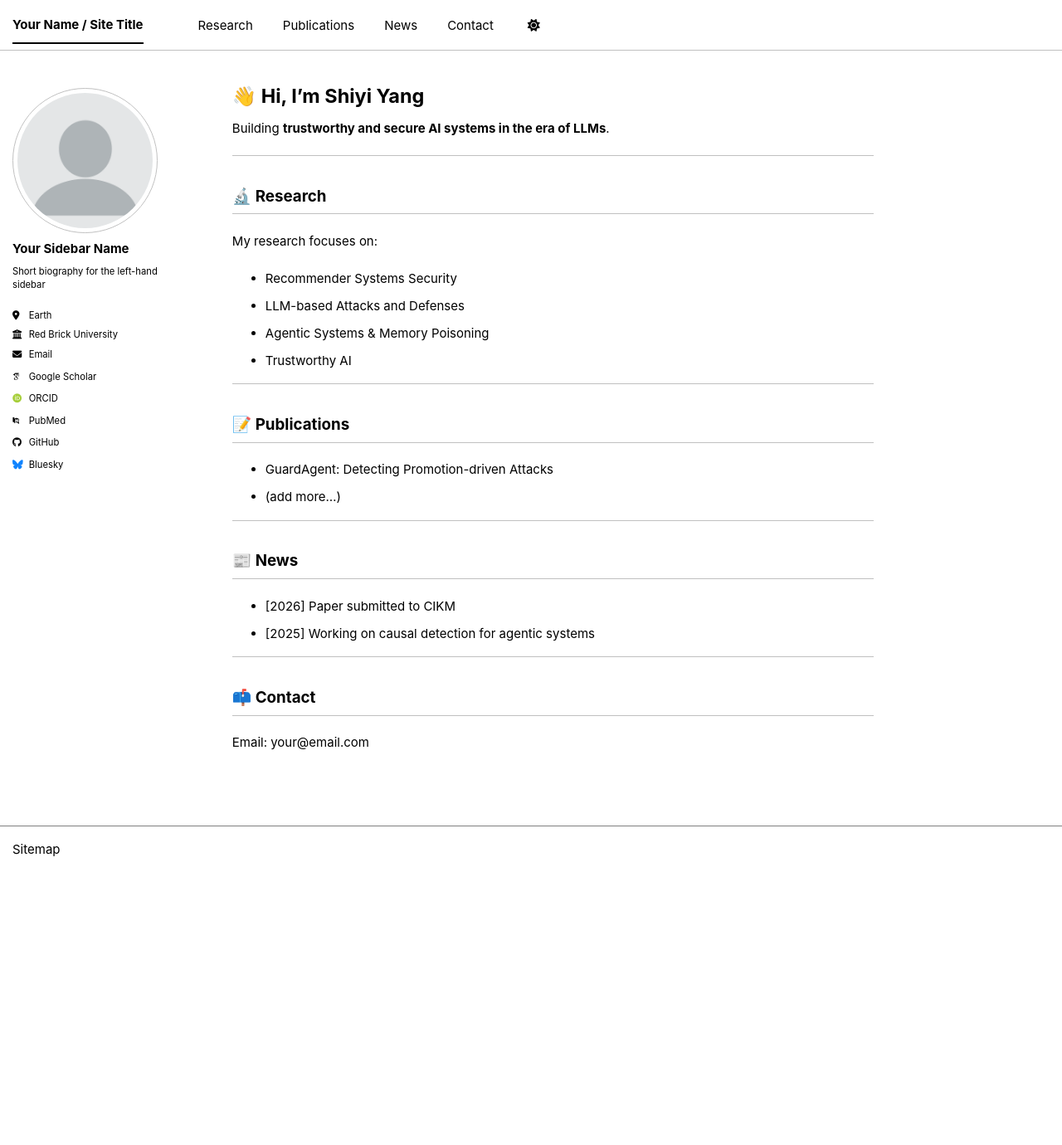
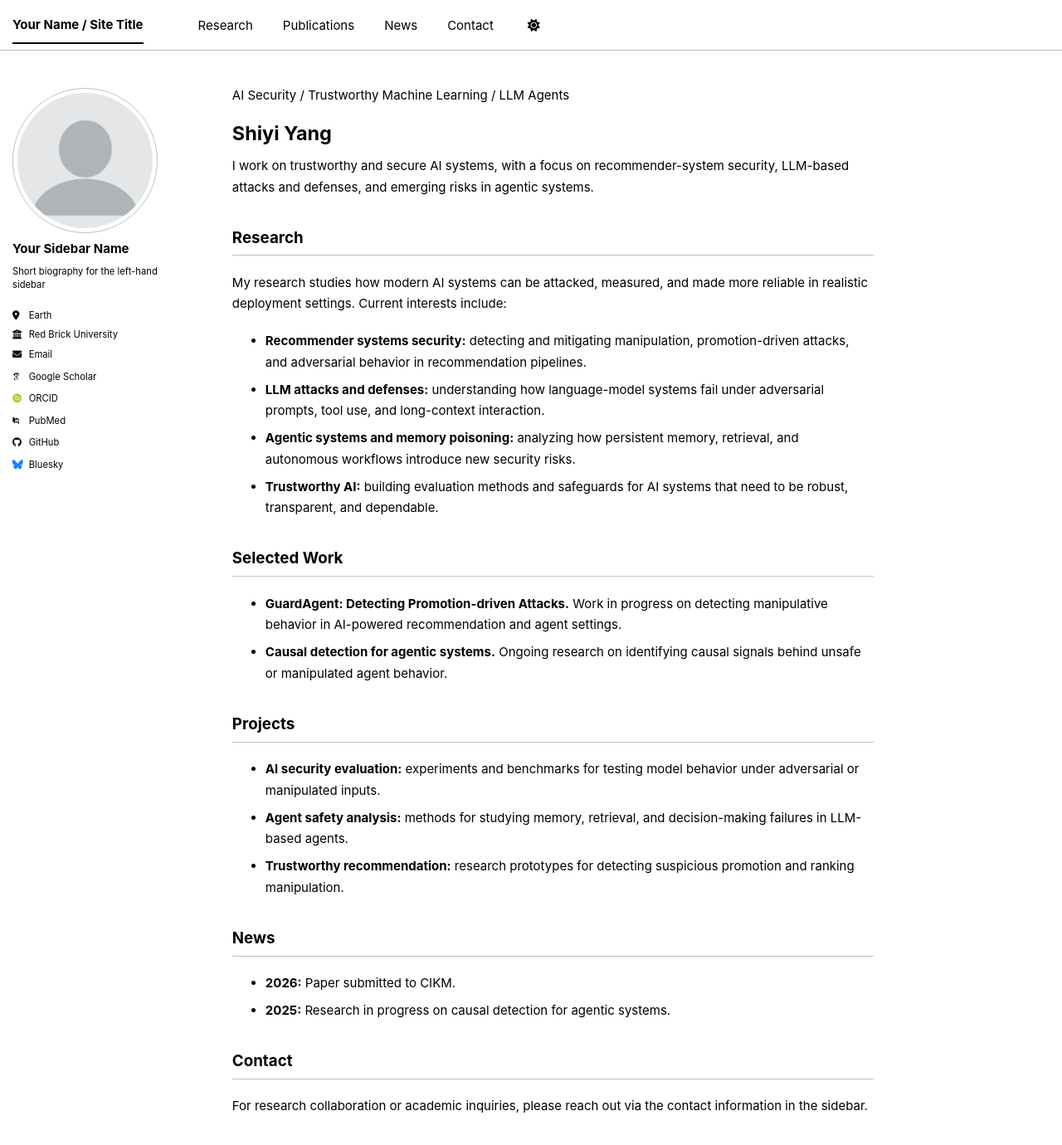
Before and after one commit to shiyiyang-ai/shiyiyang-ai.github.io, a Jekyll site: the page built from _pages/about.md, in a window 1280 px wide and 1400 px high. Shown: the top 1380 px of the window at 83% size. Built offline with Jekyll 4.4.1, drawn with Linux system fonts in a browser that asks for light colours; some web fonts are replaced; a script bundle is joined from its source files by our own code; library files that are not in the unit come from our copies.

Commit message:
Refresh academic homepage content

```diff
--- a/_pages/about.md
+++ b/_pages/about.md
@@ -4,41 +4,45 @@ title: ""
 permalink: /
 ---
 
-# 👋 Hi, I'm Shiyi Yang
+<section class="academic-hero">
+  <p class="academic-kicker">AI Security / Trustworthy Machine Learning / LLM Agents</p>
+  <h1>Shiyi Yang</h1>
+  <p class="academic-lede">
+    I work on trustworthy and secure AI systems, with a focus on recommender-system security,
+    LLM-based attacks and defenses, and emerging risks in agentic systems.
+  </p>
+</section>
 
-Building **trustworthy and secure AI systems in the era of LLMs**.
-
----
-
-## 🔬 Research
+## Research
 <a id="research"></a>
 
-My research focuses on:
+My research studies how modern AI systems can be attacked, measured, and made more reliable in realistic deployment settings. Current interests include:
 
-- Recommender Systems Security
-- LLM-based Attacks and Defenses
-- Agentic Systems & Memory Poisoning
-- Trustworthy AI
+- **Recommender systems security:** detecting and mitigating manipulation, promotion-driven attacks, and adversarial behavior in recommendation pipelines.
+- **LLM attacks and defenses:** understanding how language-model systems fail under adversarial prompts, tool use, and long-context interaction.
+- **Agentic systems and memory poisoning:** analyzing how persistent memory, retrieval, and autonomous workflows introduce new security risks.
+- **Trustworthy AI:** building evaluation methods and safeguards for AI systems that need to be robust, transparent, and dependable.
 
----
-
-## 📝 Publications
+## Selected Work
 <a id="publications"></a>
 
-- GuardAgent: Detecting Promotion-driven Attacks
-- (add more…)
+- **GuardAgent: Detecting Promotion-driven Attacks.** Work in progress on detecting manipulative behavior in AI-powered recommendation and agent settings.
+- **Causal detection for agentic systems.** Ongoing research on identifying causal signals behind unsafe or manipulated agent behavior.
 
----
+## Projects
+<a id="projects"></a>
 
-## 📰 News
+- **AI security evaluation:** experiments and benchmarks for testing model behavior under adversarial or manipulated inputs.
+- **Agent safety analysis:** methods for studying memory, retrieval, and decision-making failures in LLM-based agents.
+- **Trustworthy recommendation:** research prototypes for detecting suspicious promotion and ranking manipulation.
+
+## News
 <a id="news"></a>
 
-- [2026] Paper submitted to CIKM
-- [2025] Working on causal detection for agentic systems
+- **2026:** Paper submitted to CIKM.
+- **2025:** Research in progress on causal detection for agentic systems.
 
----
-
-## 📫 Contact
+## Contact
 <a id="contact"></a>
 
-Email: your@email.com
+For research collaboration or academic inquiries, please reach out via the contact information in the sidebar.
```
